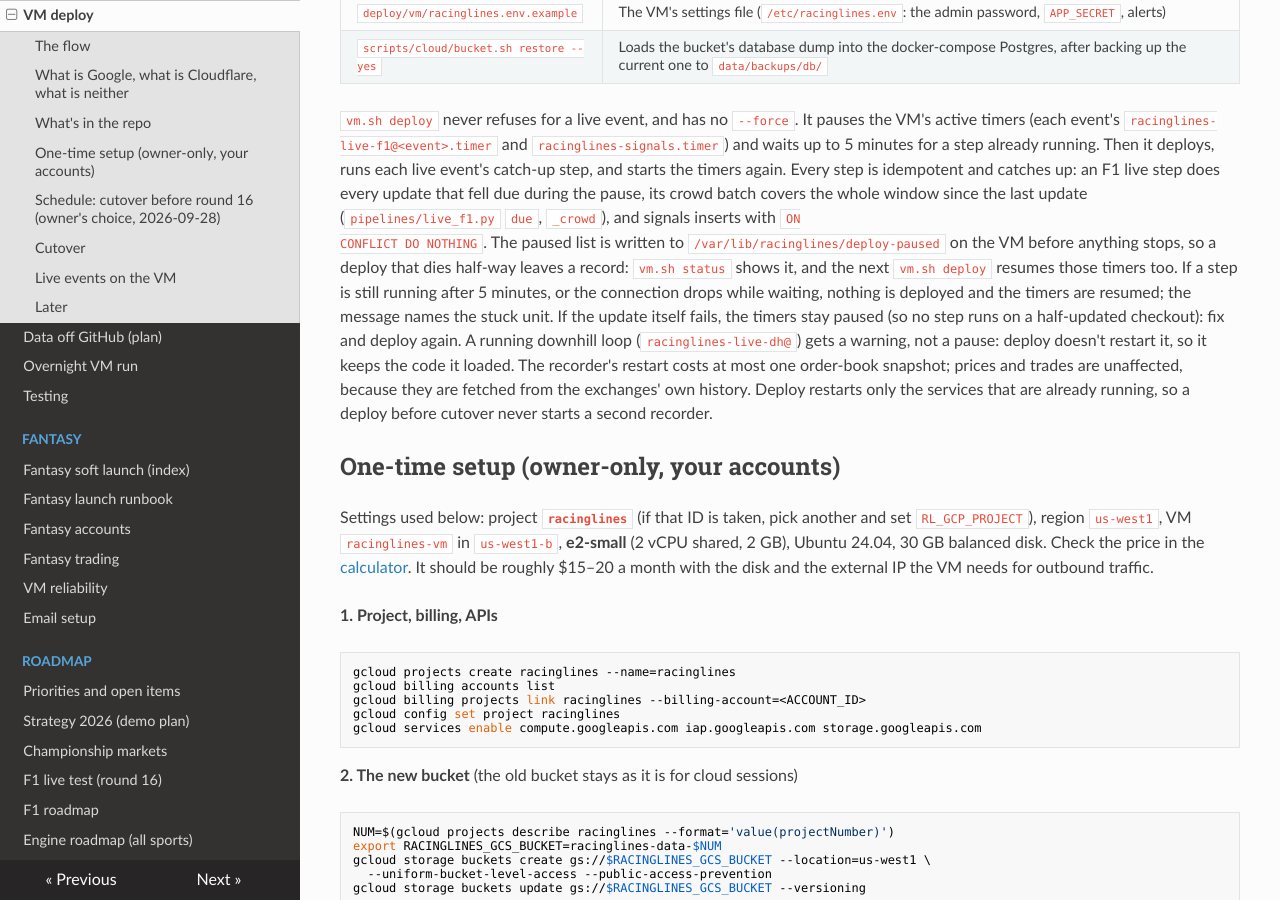
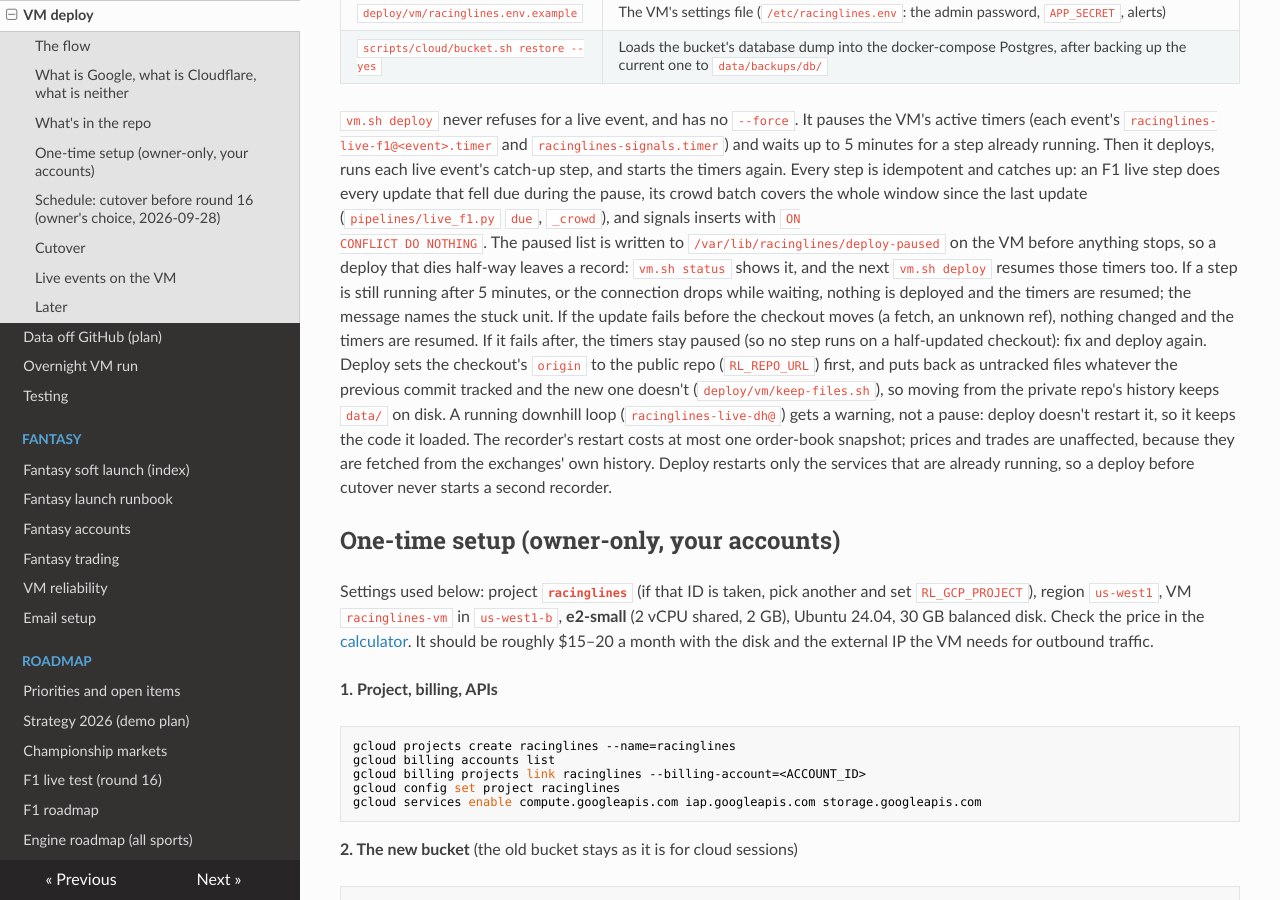
Before and after one commit to lalligagger/racinglines-public, an MkDocs documentation site: the page built from docs/vm-deploy.md, in a window 1280 px wide and 900 px high, scrolled down 2387 px. Built offline with MkDocs 1.6.1, drawn with Linux system fonts in a browser that asks for light colours; nearby versions of some CDN libraries.

Commit message:
[ops] VM deploy from the public repo; resume timers when a deploy fails before the checkout moves
vm.sh deploy sets the VM checkout's origin to racinglines-public (RL_REPO_URL) before update.sh, so CI's
sha resolves (it failed with 'fatal: Needed a single revision' and left the round 16 timers paused).
deploy/vm/keep-files.sh puts back, untracked, what the old commit tracked and the new one doesn't
(data/, fixtures, pitch images). A failure before the checkout moves now resumes the paused timers.

Co-Authored-By: Claude Opus 5.5 <noreply@anthropic.com>
Claude-Session: https://claude.ai/code/session_01BAHsAtMS57VSusVBu3wp1k

```diff
--- a/docs/vm-deploy.md
+++ b/docs/vm-deploy.md
@@ -70,8 +70,11 @@ the whole window since the last update (`pipelines/live_f1.py` `due`, `_crowd`),
 CONFLICT DO NOTHING`. The paused list is written to `/var/lib/racinglines/deploy-paused` on the VM before anything
 stops, so a deploy that dies half-way leaves a record: `vm.sh status` shows it, and the next `vm.sh deploy` resumes
 those timers too. If a step is still running after 5 minutes, or the connection drops while waiting, nothing is
-deployed and the timers are resumed; the message names the stuck unit. If the update itself fails, the timers stay
-paused (so no step runs on a half-updated checkout): fix and deploy again. A running downhill loop
+deployed and the timers are resumed; the message names the stuck unit. If the update fails before the checkout
+moves (a fetch, an unknown ref), nothing changed and the timers are resumed. If it fails after, the timers stay
+paused (so no step runs on a half-updated checkout): fix and deploy again. Deploy sets the checkout's `origin` to the
+public repo (`RL_REPO_URL`) first, and puts back as untracked files whatever the previous commit tracked and the new one
+doesn't (`deploy/vm/keep-files.sh`), so moving from the private repo's history keeps `data/` on disk. A running downhill loop
 (`racinglines-live-dh@`) gets a warning, not a pause: deploy doesn't restart it, so it keeps the code it loaded. The
 recorder's restart costs at most one order-book snapshot; prices and trades are unaffected, because they are fetched
 from the exchanges' own history. Deploy restarts only the services that are already running, so a deploy before cutover never starts a second recorder.
```
Also changed, not shown: CLAUDE.md (+3 -2 lines), 3 other files.
